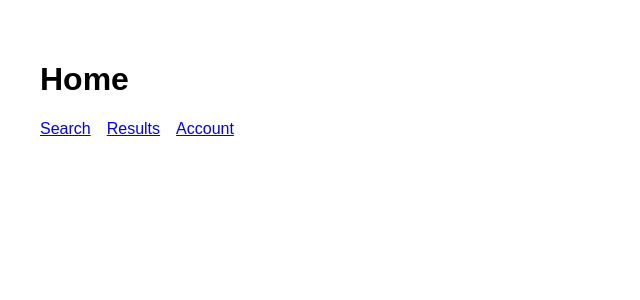
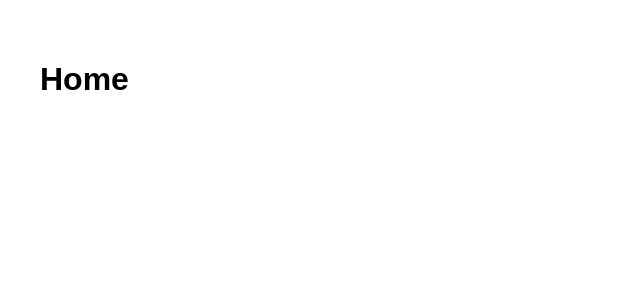
Before and after one commit to krhanson3/CS-407-RockAuto-Rebrand, a React (Vite) app: page /#/ in a window 1280 px wide. Shown: the top 300 px of the page, without its empty margins (0-640 px from the left). Built offline with nearby package versions, Linux system fonts and the light colour scheme.

Commit message:
reverting home page edits

```diff
--- a/src/pages/Home/index.tsx
+++ b/src/pages/Home/index.tsx
@@ -1,14 +1,10 @@
-import { Link } from "react-router-dom";
+
 
 export default function Home() {
   return (
     <div style={{ padding: "32px", fontFamily: "Arial, sans-serif" }}>
       <h1>Home</h1>
-      <nav style={{ display: "flex", gap: "16px", marginTop: "16px" }}>
-        <Link to="/search">Search</Link>
-        <Link to="/results">Results</Link>
-        <Link to="/account">Account</Link>
-      </nav>
+
     </div>
   );
 }
```
